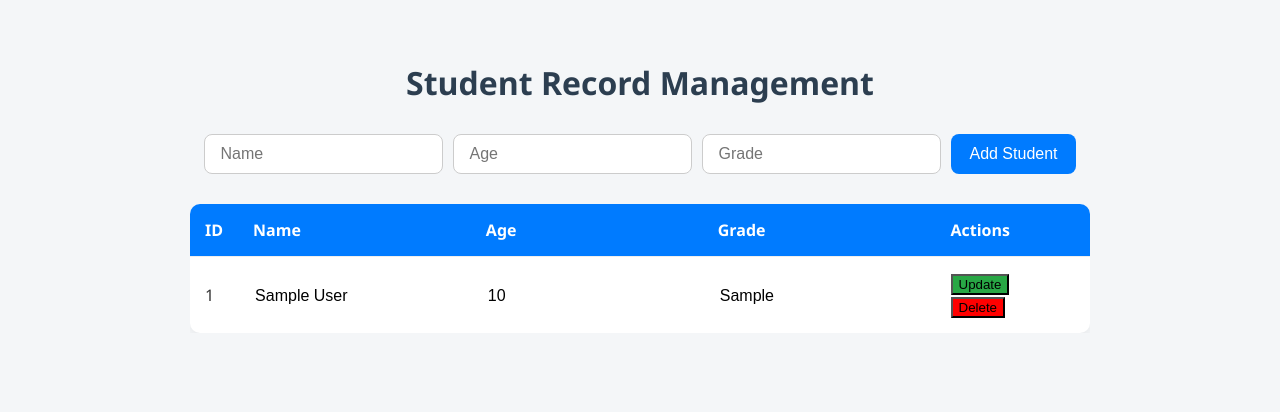
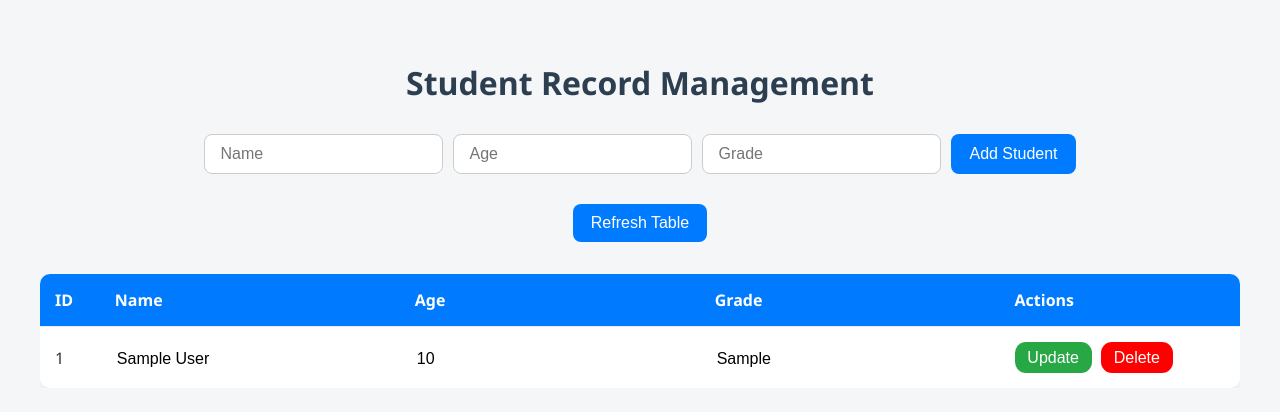
Before and after one commit to plufle/database-connectivity, a Flask app: page / in a window 1280 px wide. Shown: the top 412 px of the page. Run offline with Flask 3, Linux system fonts and the light colour scheme; tables that the repository leaves empty or names only in its code hold one stand-in row (values such as "Sample post").

Commit message:
minor changes

```diff
--- a/static/script.js
+++ b/static/script.js
@@ -66,3 +66,7 @@ document.addEventListener("DOMContentLoaded", () => {
 
   loadStudents();
 });
+
+document.getElementById("refresh-btn").addEventListener("click", () => {
+  loadStudents();
+});
--- a/static/style.css
+++ b/static/style.css
@@ -7,7 +7,7 @@ body {
 }
 
 .container {
-  max-width: 900px;
+  max-width: 1200px;
   margin: 0 auto;
 }
 
@@ -121,6 +121,11 @@ body {
 
 .table button {
   margin-right: 5px;
+  border: none;
+  padding: 0.4rem 0.8rem;
+  border-radius: 11px;
+  color: #fff;
+  font-size: 1rem;
 }
 
 .table button:first-of-type {
--- a/templates/index.html
+++ b/templates/index.html
@@ -33,6 +33,15 @@
         />
         <button type="submit" class="btn btn-primary">Add Student</button>
       </form>
+      <div style="display: flex; align-items: center; justify-content: center">
+        <button
+          id="refresh-btn"
+          class="btn btn-primary"
+          style="margin: 0 auto; margin-bottom: 2rem"
+        >
+          Refresh Table
+        </button>
+      </div>
 
       <div class="table-wrapper">
         <table id="student-table" class="table">
```
